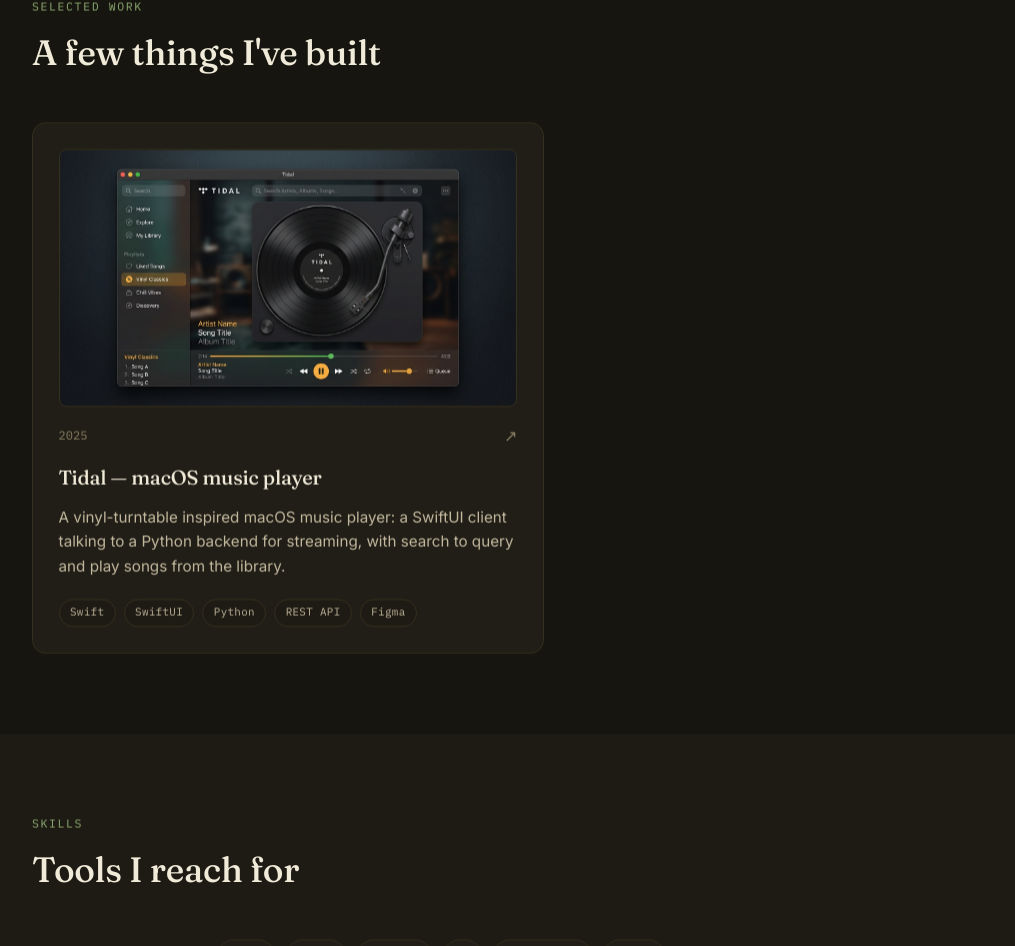
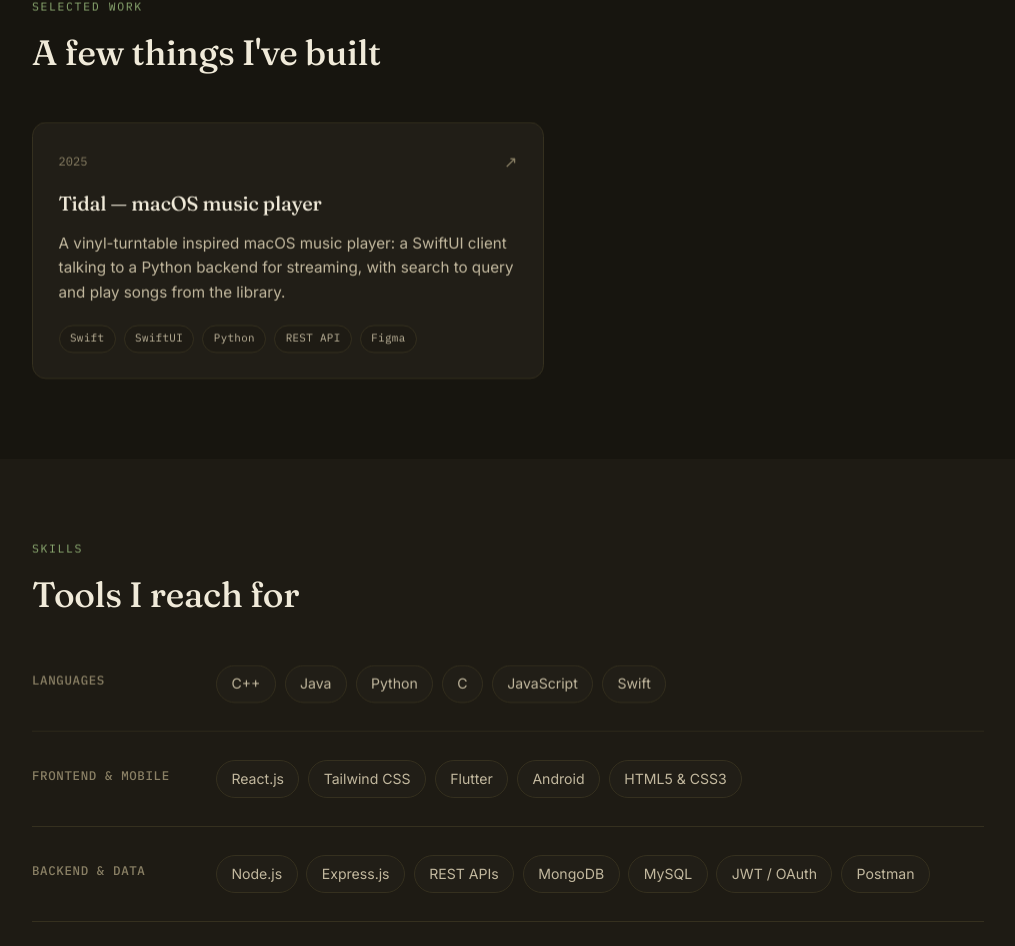
Before and after one commit to Rishabh2603-sus/portfolio, a React (Vite) app: page / in a window 1280 px wide. Shown: the part 1277-2223 px from the top of the page, without its empty margins (183-1198 px from the left). Built offline with nearby package versions, Linux system fonts and the light colour scheme.

Commit message:
revert: remove preview image from Tidal project card

```diff
--- a/src/components/Projects.module.css
+++ b/src/components/Projects.module.css
@@ -28,15 +28,6 @@
   gap: 0.75rem;
   padding: 1.6rem;
   height: 100%;
-}
-
-.projectImage {
-  width: 100%;
-  aspect-ratio: 16 / 9;
-  object-fit: cover;
-  border-radius: 8px;
-  border: 0.5px solid var(--border);
-  margin-bottom: 0.25rem;
 }
 
 .projectTop {
--- a/src/components/Projects.tsx
+++ b/src/components/Projects.tsx
@@ -16,14 +16,6 @@
         {projects.map((project, index) => (
           <Reveal as="article" key={project.id} delay={index * 80} className={styles.projectCard}>
             <a href={project.url} className={styles.projectLink}>
-              {project.image && (
-                <img
-                  src={project.image}
-                  alt={`${project.title} preview`}
-                  className={styles.projectImage}
-                  loading="lazy"
-                />
-              )}
               <div className={styles.projectTop}>
                 <span className={styles.projectYear}>{project.year}</span>
                 <span className={styles.projectArrow} aria-hidden="true">↗</span>
--- a/src/data/content.ts
+++ b/src/data/content.ts
@@ -35,7 +35,6 @@
   summary: string;
   tags: string[];
   url?: string;
-  image?: string;
 }
 
 // PLACEHOLDER: only one real project on file as of this build.
@@ -49,7 +48,6 @@
       "A vinyl-turntable inspired macOS music player: a SwiftUI client talking to a Python backend for streaming, with search to query and play songs from the library.",
     tags: ["Swift", "SwiftUI", "Python", "REST API", "Figma"],
     url: "https://github.com/Rishabh2603-sus",
-    image: "/tidal-preview.png",
   },
 ];
 
```
Also changed, not shown: public/tidal-preview.png (deleted).
